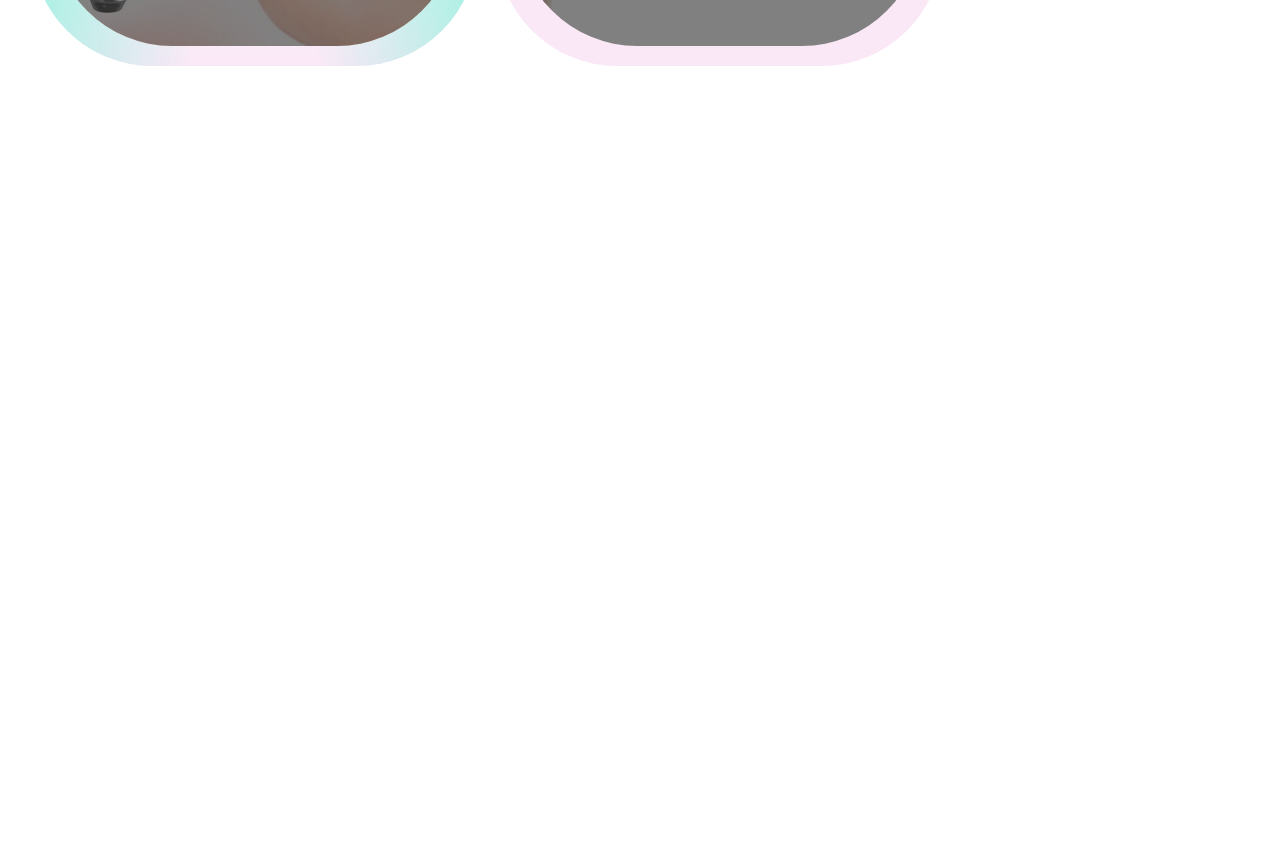
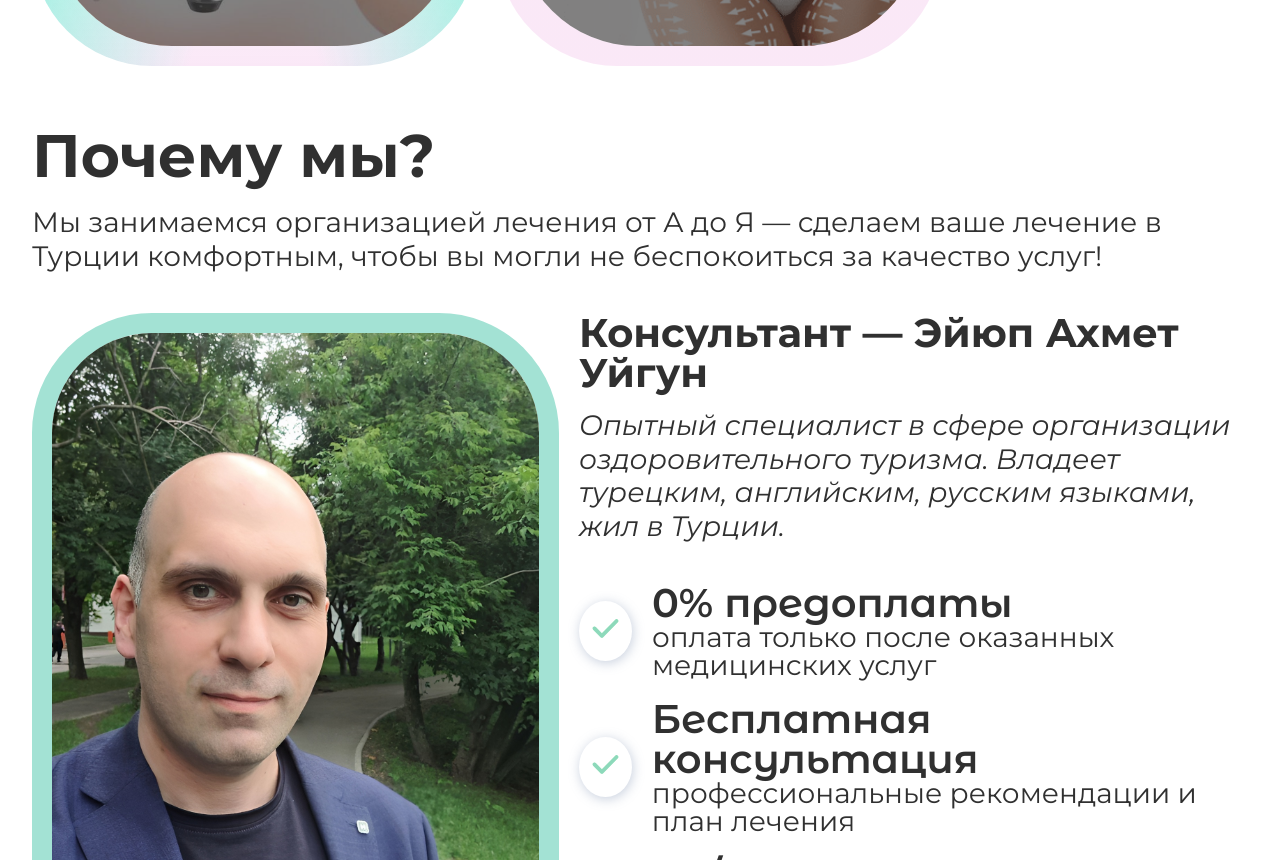
Before and after one commit to yuKalashnikova2/tourism, a Nuxt app: page / in a window 1280 px wide. Shown: the part 1940-2800 px from the top of the page. Before the commit the page ends 2006 px from the top, so only its background shows below. Built offline with nearby package versions, Linux system fonts and the light colour scheme.

Commit message:
feat: About

```diff
--- a/assets/_colors.scss
+++ b/assets/_variables.scss
@@ -7,3 +7,6 @@ $button-color: #67C7CF;
 $text-black: #303030;
 $black: #000000;
 $gray: #404040;
+
+$font-1: 'Montserrat', sans-serif;
+$font-2: 'Montserrat Alternates', sans-serif;
--- a/assets/main.scss
+++ b/assets/main.scss
@@ -1,6 +1,8 @@
-@use '~/assets/_colors' as *;
+@use '~/assets/_variables' as *;
 @import url('https://fonts.googleapis.com/css2?family=Montserrat:ital,wght@0,100..900;1,100..900&display=swap');
 @import url('https://fonts.googleapis.com/css2?family=Montserrat+Alternates:ital,wght@0,100;0,200;0,300;0,400;0,500;0,600;0,700;0,800;0,900;1,100;1,200;1,300;1,400;1,500;1,600;1,700;1,800;1,900&display=swap');
+
+
 
 * {
     box-sizing: border-box;
@@ -15,7 +17,7 @@ button {
     border: none;
 }
 body {
-    font-family: 'Montserrat', sans-serif;
+    font-family: $font-1;
     background-color: $white;
     color: $text-black;
     overflow-x: hidden;
@@ -27,6 +29,9 @@ h1 {
 a {
     text-decoration: none;
     color: $text-black;
+}
+img {
+    display: block;
 }
 .container {
     padding: 0 7.5rem;
--- /dev/null
+++ b/components/About.vue
@@ -0,0 +1,118 @@
+<template>
+    <div class="about">
+        <TitleSection>Почему мы?</TitleSection>
+
+        <div class="mt-20">
+            <p class="services__text">
+                Мы занимаемся организацией лечения от А до Я — сделаем ваше
+                лечение в Турции комфортным, чтобы вы могли не беспокоиться за
+                качество услуг!
+            </p>
+        </div>
+        <div class="about__wrapper">
+            <div class="about__image">
+                <img src="/photo.jpeg" alt="" />
+            </div>
+
+            <div class="about__text">
+                <div>
+                    <div class="about__name">
+                        Консультант — Эйюп Ахмет Уйгун
+                    </div>
+                    <p class="about__desc">
+                        Опытный специалист в сфере организации оздоровительного
+                        туризма. Владеет турецким, английским, русским языками,
+                        жил в Турции.
+                    </p>
+                </div>
+
+                <div class="about__cards">
+                    <AboutCards
+                        title="0% предоплаты"
+                        desc="оплата только после оказанных медицинских услуг"
+                    />
+                    <AboutCards
+                        title="Бесплатная консультация"
+                        desc="профессиональные рекомендации и план лечения"
+                    />
+                    <AboutCards
+                        title="24/7 Помощь и гарантия"
+                        desc="поддержка на всех этапах лечения в Турции"
+                    />
+                    <AboutCards
+                        title="Поддержка после приезда"
+                        desc="круглосуточную помощь  после успешного лечения"
+                    />
+                </div>
+            </div>
+        </div>
+    </div>
+</template>
+
+<style lang="scss" scoped>
+.about {
+    &__wrapper {
+        display: grid;
+        grid-template-columns: 1fr 2fr;
+        gap: 20px;
+        padding-top: 40px;
+        @media (max-width: 1200px) {
+            grid-template-columns: 1fr;
+        }
+    }
+    &__image {
+        width: 527px;
+        border-radius: 120px;
+        overflow: hidden;
+        border: 20px solid #67cfb899;
+        flex-shrink: 1;
+        @media (max-width: 1200px) {
+            margin: 0 auto;
+        }
+        @media (max-width: 768px) {
+            width: 300px;
+            height: 300px;
+        }
+        & img {
+            width: 100%;
+            height: 100%;
+            object-fit: cover;
+        }
+    }
+    &__cards {
+        display: flex;
+        flex-direction: column;
+        gap: 20px;
+        padding-top: 40px;
+    }
+    &__text {
+    }
+    &__name {
+        font-size: 40px;
+        font-weight: 700;
+        line-height: 40px;
+        text-align: left;
+        margin-bottom: 16px;
+        @media (max-width: 1200px) {
+            font-size: 30px;
+            line-height: 30px;
+            text-align: center;
+        }
+    }
+    &__desc {
+        font-size: 28px;
+        font-style: italic;
+        font-weight: 400;
+        line-height: 33.6px;
+        text-align: left;
+        @media (max-width: 1200px) {
+            text-align: center;
+        }
+        @media (max-width: 768px) {
+            font-size: 20px;
+            line-height: 20px;
+            text-align: center;
+        }
+    }
+}
+</style>
--- /dev/null
+++ b/components/AboutCards.vue
@@ -0,0 +1,55 @@
+<script setup>
+const props = defineProps({
+    title: String,
+    desc: String,
+})
+</script>
+<template>
+    <div class="about-card">
+        <div class="about-card__image">
+            <img src="/about-icon.svg" alt="about" />
+        </div>
+        <div>
+            <div class="about-card__title">{{ title }}</div>
+            <span class="about-card__desc">{{ desc }}</span>
+        </div>
+    </div>
+</template>
+<style lang="scss" scoped>
+.about-card {
+    display: flex;
+    align-items: center;
+    gap: 20px;
+    &__image {
+        width: 60px;
+        height: 60px;
+        border-radius: 50%;
+        box-shadow: 1px 2px 12px 0px #7388a966;
+        padding: 18px 13px;
+        & img {
+            width: 100%;
+        }
+    }
+    &__title {
+        font-family: $font-2;
+        font-size: 40px;
+        font-weight: 600;
+        line-height: 40px;
+        text-align: left;
+        @media (max-width: 768px) {
+            font-size: 30px;
+            line-height: 38px;
+        }
+    }
+    &__desc {
+        font-weight: 400;
+        font-size: 28px;
+        line-height: 28px;
+        text-align: left;
+        @media (max-width: 768px) {
+            font-size: 16px;
+            line-height: 24px;
+        }
+    }
+}
+</style>
--- a/components/ServicesCard.vue
+++ b/components/ServicesCard.vue
@@ -25,21 +25,17 @@ const props = defineProps({
 <style lang="scss" scoped>
 .services-card {
     max-width: 405px;
-
     display: flex;
-    // gap: 20px;
     flex-direction: column;
     align-items: center;
     margin: 20px;
     border-radius: 120px;
     position: relative;
     width: 100%;
-    // height: 300px;
     z-index: 2;
     color: $white;
-    // background-image: url('/p-1.jpeg');
     background-size: cover;
-    background-position: bottom;
+    background-position: left;
     background-repeat: no-repeat;
     padding: 40px 20px 60px 40px;
     &::before {
--- a/nuxt.config.ts
+++ b/nuxt.config.ts
@@ -7,7 +7,7 @@ export default defineNuxtConfig({
       css: {
           preprocessorOptions: {
               scss: {
-                  additionalData: '@use "~/assets/_colors.scss" as *;',
+                  additionalData: '@use "~/assets/_variables.scss" as *;',
               },
           },
       },
--- a/pages/index.vue
+++ b/pages/index.vue
@@ -5,6 +5,7 @@
             <Header />
             <Banner />
             <Services />
+            <About />
         </div>
     </div>
 </template>
```
Also changed, not shown: public/about-icon.svg (added), public/p-4.png.
